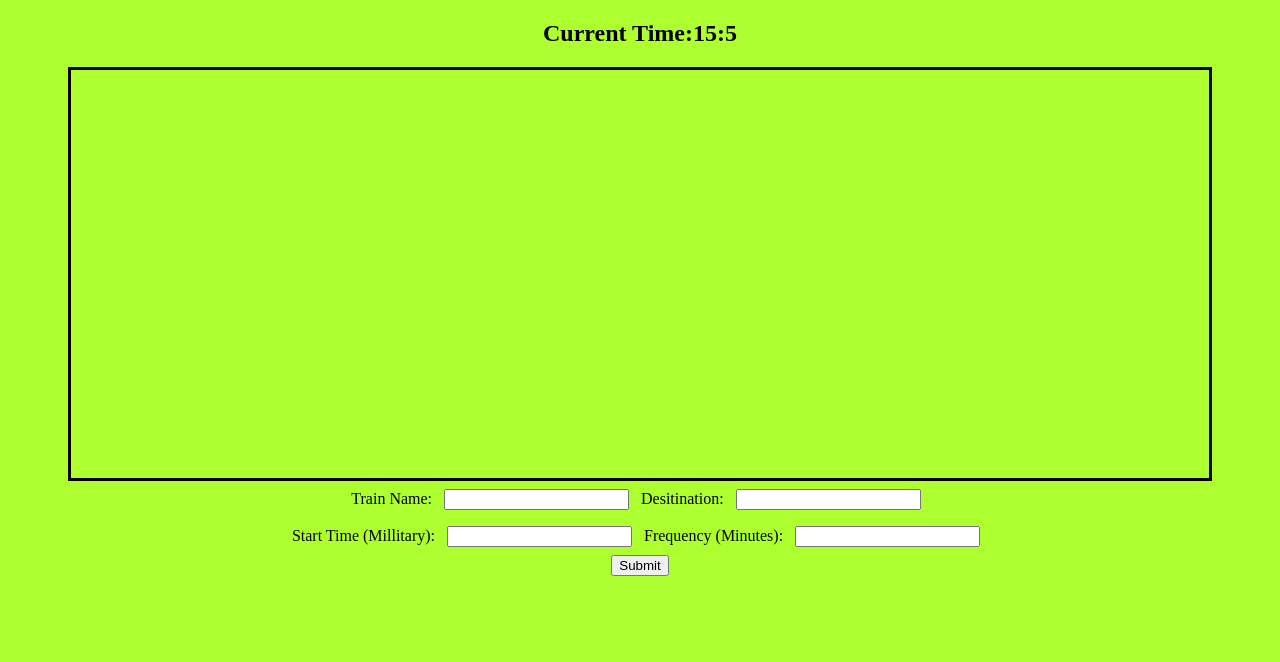
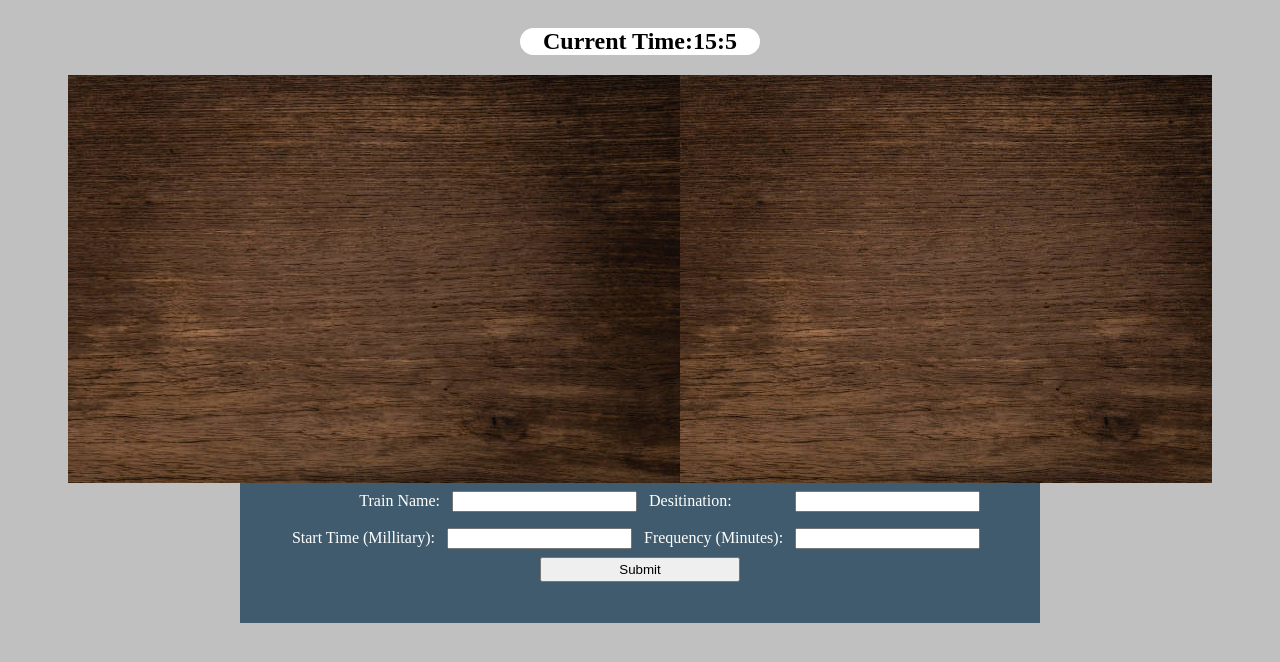
Before and after one commit to LardianGH/train-schedule, a plain HTML site: page index.html in a window 1280 px wide. Drawn offline with nearby package versions, Linux system fonts and the light colour scheme; no server answers.

Commit message:
prettied up the interface

```diff
--- a/assets/logic.js
+++ b/assets/logic.js
@@ -25,6 +25,32 @@ var info = function() {
 
     event.preventDefault(); //stops page from refreshing
 
+    //sets all inputs to vars and gets desired outputs
+
+    var  trainName = $("#trainName").val() // train name
+
+    var destination = $("#destination").val() // stop name
+
+    var firstTime = $("#firstTime").val() // start time (millitary)
+
+    var frequency = $("#Frequency").val() // frequency of train arrival
+
+    // Code for the push
+    dataRef.ref().push({
+        trainName: trainName,
+        destination: destination,
+        firstTime: firstTime,
+        frequency: frequency,
+        dateAdded: firebase.database.ServerValue.TIMESTAMP
+    });
+    }
+
+     //clears all textboxes
+     $("#trainName").val("");$("#destination").val("");$("#firstTime").val("");$("#Frequency").val("")
+};
+
+dataRef.ref().orderByChild("dateAdded").on("child_added", function(snapshot) {
+
     var trainInfo = $("<div>") //creates a div in memory
 
     var table = $("<table border = '1'>")
@@ -33,13 +59,14 @@ var info = function() {
 
     var header2 = $("<tr>")
 
-    //sets all inputs to vars and gets desired outputs
+    //hope this works
+    var  trainName = snapshot.val().trainName // train name
 
-    var  trainName = $("#trainName").val() // train name
+    var destination = snapshot.val().destination // stop name
 
-    var destination = $("#destination").val() // stop name
+    var firstTime = snapshot.val().firstTime // start time (millitary)
 
-    var firstTime = $("#firstTime").val() // start time (millitary)
+    var frequency = snapshot.val().frequency // frequency of train arrival
 
     var firstTimeConverted = moment(firstTime, "HH:mm").subtract(1, "years");
     console.log(firstTimeConverted);
@@ -49,9 +76,6 @@ var info = function() {
 
     var diffTime = moment().diff(moment(firstTimeConverted), "minutes");
     console.log("DIFFERENCE IN TIME: " + diffTime);
-
-
-    var frequency = $("#Frequency").val() // frequency of train arrival
 
     var tRemainder = diffTime % frequency;
     console.log(tRemainder);
@@ -63,22 +87,12 @@ var info = function() {
     console.log("ARRIVAL TIME: " + moment(nextTrain).format("hh:mm"));
 
     nextTrainFormat = moment(nextTrain).format("hh:mm");
-
-    // Code for the push
-    dataRef.ref().push({
-
-        trainName: trainName,
-        destination: destination,
-        firstTime: firstTime,
-        frequency: frequency,
-    });
-
-    //appends everything to the output
+    //end works
 
     trainInfo.append(table)
 
     table.append(header1)
-
+//for loop --- TODO
     header1.append('<th>' + "Train Name" + '</th>') // train name
 
     header1.append('<th>' + "Destination" + '</th>') // stop name
@@ -90,7 +104,7 @@ var info = function() {
     header1.append('<th>' + "Minutes away" + '</th>') // Minutes away
 
     table.append(header2)
-
+//for loop --- TODO
     header2.append('<td>' + trainName + '</td>') // train name
 
     header2.append('<td>' + destination + '</td>') // stop name
@@ -101,27 +115,15 @@ var info = function() {
 
     header2.append('<td>' + nextArrival + '</td>') // Minutes away
 
-//     <table>
-//   <tr>
-//     <td>train name</td>
-//     <td>destination</td>
-//     <td>frequency</td>
-//     <td></td>
-//   </tr>
-//   <tr>
-//     <td>January</td>
-//     <td>$100</td>
-//   </tr>
-// </table>
-
     trainInfo.addClass("trainInfo")
 
     $("#output").append(trainInfo)
+    // Change the HTML to reflect
+    // $("#name-display").text(snapshot.val().name);
+    // $("#email-display").text(snapshot.val().email);
+    // $("#age-display").text(snapshot.val().age);
+    // $("#comment-display").text(snapshot.val().comment);
+  });
 
-    }
-
-     //clears all textboxes
-     $("#trainName").val("");$("#destination").val("");$("#firstTime").val("");$("#Frequency").val("")
-};
 
 $(document).on("click", "#input", info)
--- a/assets/style.css
+++ b/assets/style.css
@@ -1,26 +1,43 @@
 body {
-    background-color: greenyellow;
+    background-color: silver;
     text-align: center;
+}
+
+#cTime {
+    display: inline-block;
+    background-color: white;
+    border-radius: 25px;
+    width: 240px;
 }
 
 table {
     width: 100%;
     height: 100%;
+    background-color: gray;
+    border-style: ridge;
+    border-color: silver;
 }
 
 #output {
-    border-style: solid;
     margin-left: 60px;
     margin-right: 60px;
     height: 408px;
     width: auto;
     overflow: hidden;
+    background-image: url("../assets/images/wood-texture.jpg");
+}
+
+#inputArea {
+    display: inline-block;
+    background-color: rgb(64, 91, 109);
+    width: 800px;
+    height: 140px;
 }
 
 .trainInfo {
-    border-style: solid;
+    padding: 3px;
     height: 65px;
-    width: 647.5px;
+    width: 645.5px;
     position: relative;
     float: left;
 }
@@ -28,3 +45,17 @@ table {
 .tBox {
     margin: 8px;
 }
+
+.tLab {
+    color: white;
+}
+
+#input {
+    width: 200px;
+    height: 25px;
+}
+
+.moveForward {
+    position: relative;
+    left: 59px;
+}
--- a/index.html
+++ b/index.html
@@ -14,18 +14,21 @@
 
     <div id= output></div>
 
+    <div id="inputArea">
 
-        <label>Train Name:</label>
+        <label class="tLab" >Train Name:</label>
         <input type="text" class="tBox" id="trainName">
-        <label>Desitination:</label>
-        <input type="text" class="tBox" id="destination">
+        <label class="tLab" class="moveForward">Desitination:</label>
+        <input type="text" class="moveForward" class="tBox" id="destination">
         <br>
-        <label>Start Time (Millitary):</label>
+        <label class="tLab" >Start Time (Millitary):</label>
         <input type="text" class="tBox" id="firstTime">
-        <label>Frequency (Minutes):</label>
+        <label class="tLab" >Frequency (Minutes):</label>
         <input type="text" class="tBox" id="Frequency">
         <br>
         <input type="submit" id="input">
+
+    </div>
 
 </body>
     <script src="https://ajax.googleapis.com/ajax/libs/jquery/3.4.1/jquery.min.js"></script>
```
Also changed, not shown: assets/images/wood-texture.jpg (added).
